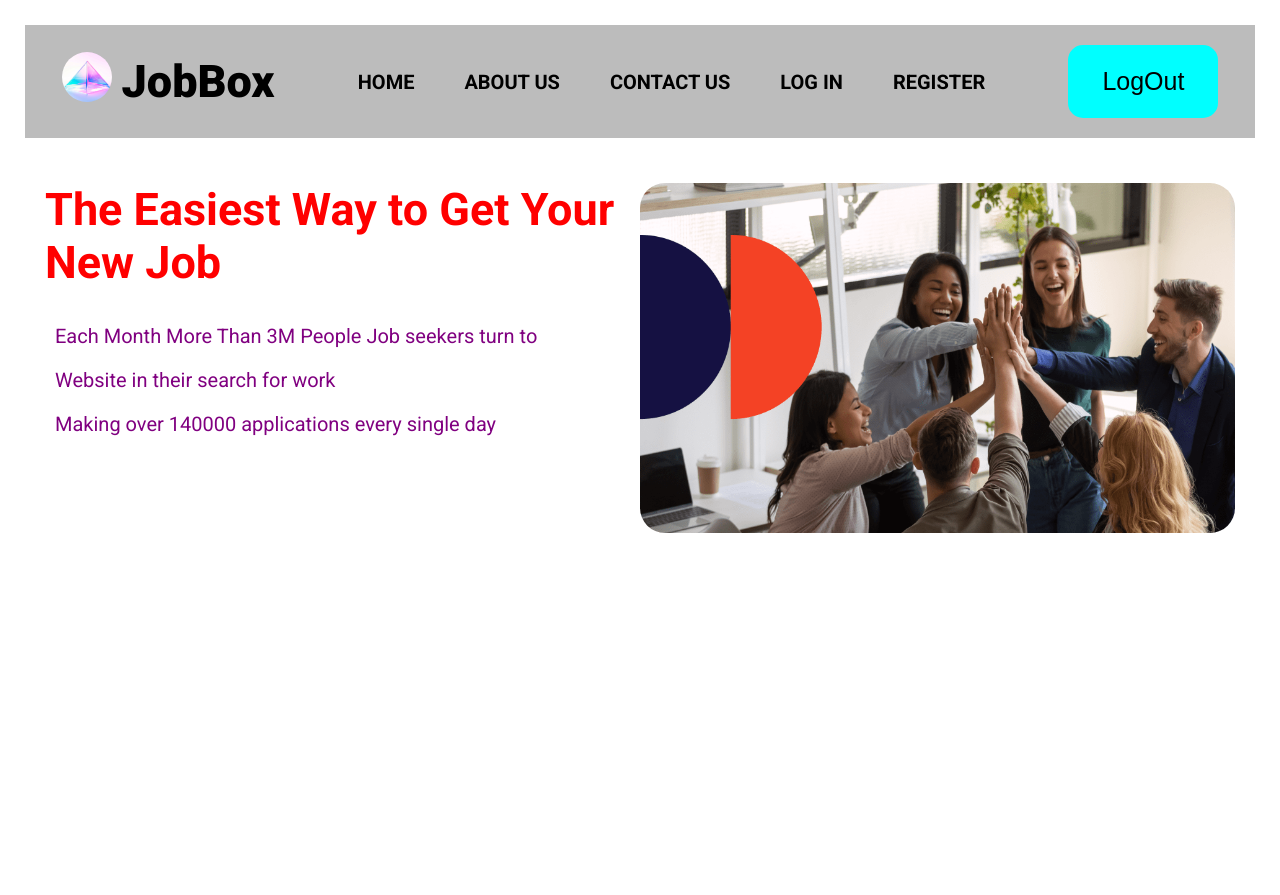
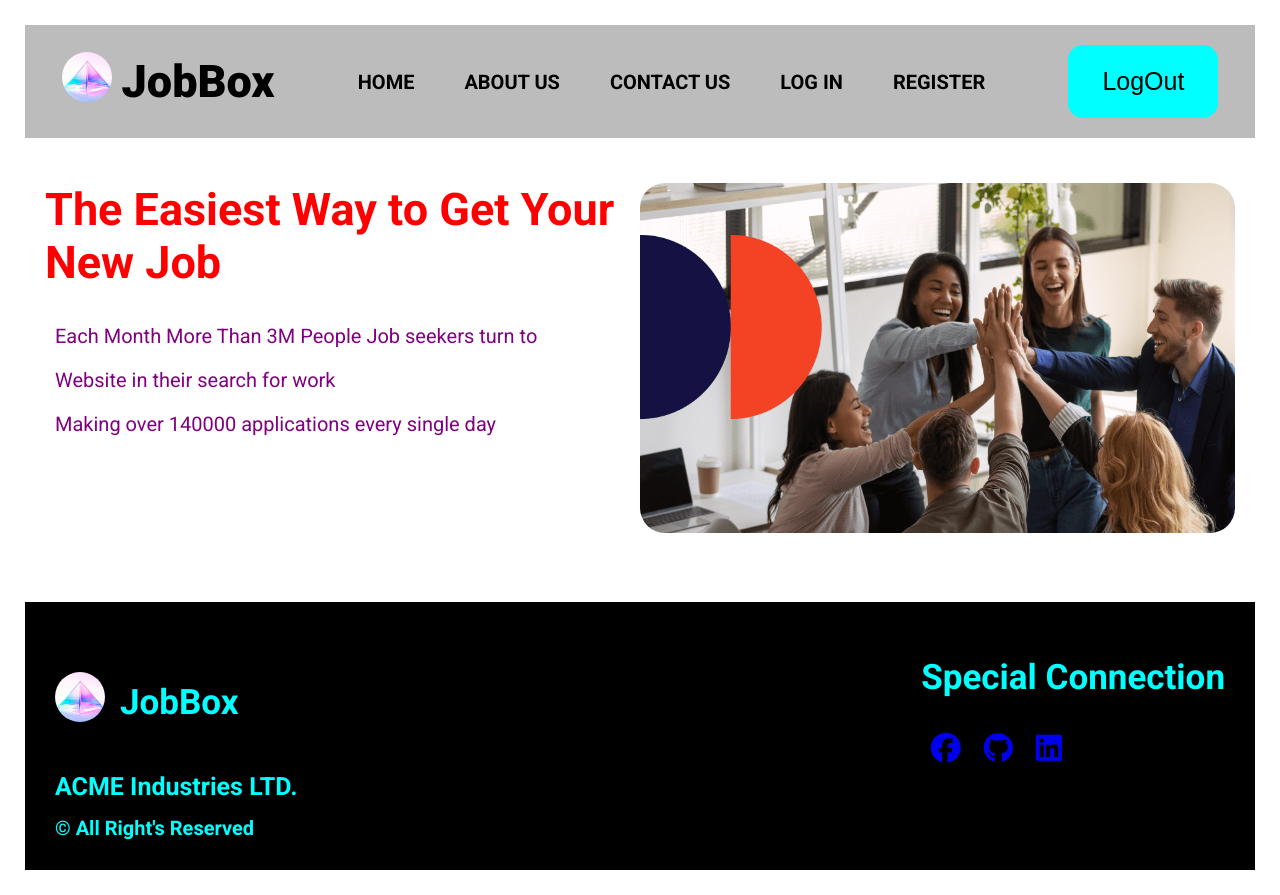
Before and after one commit to EmonHira135923/Job-Search-Project, a plain HTML site: page index.html in a window 1280 px wide. Before the commit the page ends 800 px from the top, so only its background shows below. Drawn offline with Linux system fonts and the light colour scheme.

Commit message:
Footer Done

```diff
--- a/index.html
+++ b/index.html
@@ -8,6 +8,8 @@
         <!-- favicon -->
         <link rel="shortcut icon" href="images/j_s_favicon.png"
             type="image/x-icon">
+        <!-- font-some icon  -->
+        <script src="https://kit.fontawesome.com/80c108ac60.js" crossorigin="anonymous"></script>
         <!-- style.css link -->
         <link rel="stylesheet" href="style/home.css">
         <!-- font link -->
@@ -46,10 +48,14 @@
                         <div class="nav-list">
                             <ul class="li-container">
                                 <li><a href="#" class="nav-a-tag">HOME</a></li>
-                                <li><a href="#" class="nav-a-tag">ABOUT US</a></li>
-                                <li><a href="#" class="nav-a-tag">CONTACT US</a></li>
-                                <li><a href="#" class="nav-a-tag">LOG IN</a></li>
-                                <li><a href="#" class="nav-a-tag">REGISTER</a></li>
+                                <li><a href="#" class="nav-a-tag">ABOUT
+                                        US</a></li>
+                                <li><a href="#" class="nav-a-tag">CONTACT
+                                        US</a></li>
+                                <li><a href="#" class="nav-a-tag">LOG
+                                        IN</a></li>
+                                <li><a href="#"
+                                        class="nav-a-tag">REGISTER</a></li>
                             </ul>
                         </div>
                         <div class="button-logo">
@@ -65,15 +71,19 @@
                 <div class="hero-text-img-container">
                     <!-- hero-txt -->
                     <div class="hero-text">
-                        <h1 class="hero-h">The Easiest Way to Get Your New Job</h1>
-                        <p class="hero-p">Each Month More Than 3M People Job seekers turn to</p>
+                        <h1 class="hero-h">The Easiest Way to Get Your New
+                            Job</h1>
+                        <p class="hero-p">Each Month More Than 3M People Job
+                            seekers turn to</p>
                         <p class="hero-p">Website in their search for work</p>
-                        <p class="hero-p">Making over 140000 applications every single day</p>
+                        <p class="hero-p">Making over 140000 applications every
+                            single day</p>
                     </div>
                     <!-- hero img -->
                     <div class="hero-img">
                         <!-- img hero -->
-                        <img src="images/team collboration.png" alt="team-collaboration" class="img-hero">
+                        <img src="images/team collboration.png"
+                            alt="team-collaboration" class="img-hero">
                     </div>
                 </div>
             </section>
@@ -88,9 +98,30 @@
         </main>
 
         <footer class="footer-tag">
-
             <!-- footer tag -->
-
+            <section class="footer-section">
+                <div class="footer-container">
+                    <div class="text-and-img-footer">
+                        <div class="footer-img">
+                            <img src="images/logo-img.avif" alt="logo-img"
+                                class="img-nav">
+                            <h3 class="footer-h">JobBox</h3>
+                        </div>
+                        <div class="fav-icon-connect">
+                            <h6 class="footer-h">Special Connection</h6>
+                            <div class="fav-icon-item">
+                                <a href="https://web.facebook.com/Emon1359" target="_blank" class="footer-a"><i class="fa-brands fa-facebook"></i></a>
+                                <a href="https://github.com/EmonHira135923/Job-Search-Project" target="_blank" class="footer-a"><i class="fa-brands fa-github"></i></a>
+                                <a href="https://www.linkedin.com/in/emon135923" target="_blank" class="footer-a"><i class="fa-brands fa-linkedin"></i></a>
+                            </div>
+                        </div>
+                    </div>
+                    <div class="footer-word">
+                        <h3 class="footer-h3">ACME Industries LTD.</h3>
+                        <h5 class="footer-h5">&copy; All Right's Reserved</h5>
+                    </div>
+                </div>
+            </section>
         </footer>
 
     </body>
--- a/style/home.css
+++ b/style/home.css
@@ -140,3 +140,63 @@ body {
   color: purple;
   padding: 10px;
 }
+
+
+/* Footer Section */
+
+.footer-section{
+  margin-top: 45px;
+  padding: 30px;
+  background-color: black;
+  color: aqua;
+}
+
+.text-and-img-footer{
+  display: flex;
+  gap: 20px;
+  justify-content: space-between;
+  align-items: center;
+}
+
+.footer-img{
+  display: flex;
+  align-items: center;
+  gap: 15px;
+}
+
+.footer-h{
+  font-size: 35px;
+  font-weight: bold;
+  margin-top: 25px;
+  margin-bottom: 25px;
+}
+
+.footer-a{
+  gap: 25px;
+  text-decoration: none;
+}
+
+/* font icon */
+
+.fa-brands{
+  font-size: 30px;
+  padding: 9.5px;
+}
+
+.footer-word{
+  text-align: left;
+}
+
+.fa-brands:hover{
+  cursor: pointer;
+  color: aqua;
+}
+
+.footer-h3{
+  font-size: 25px;
+  margin-bottom: 15px;
+}
+
+.footer-h5{
+  font-size: 20px;
+}
```
